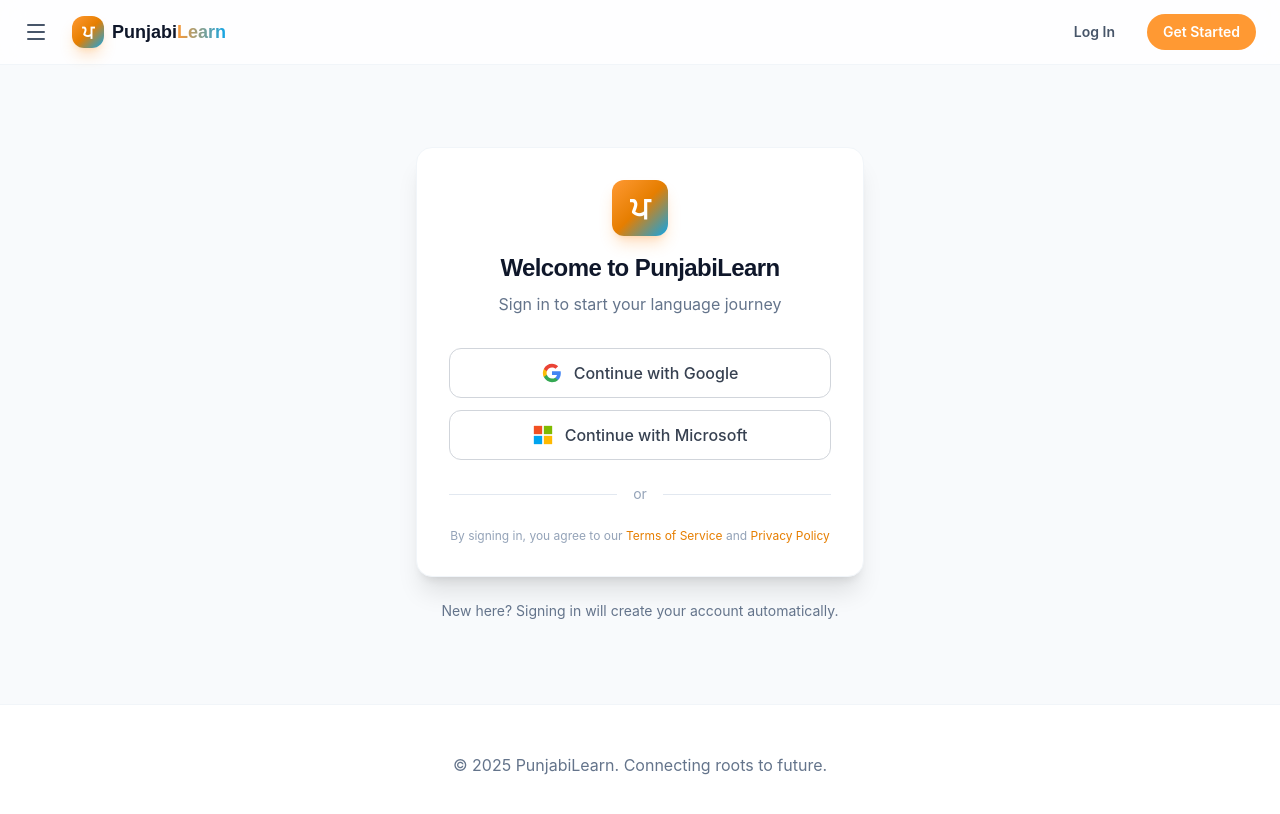
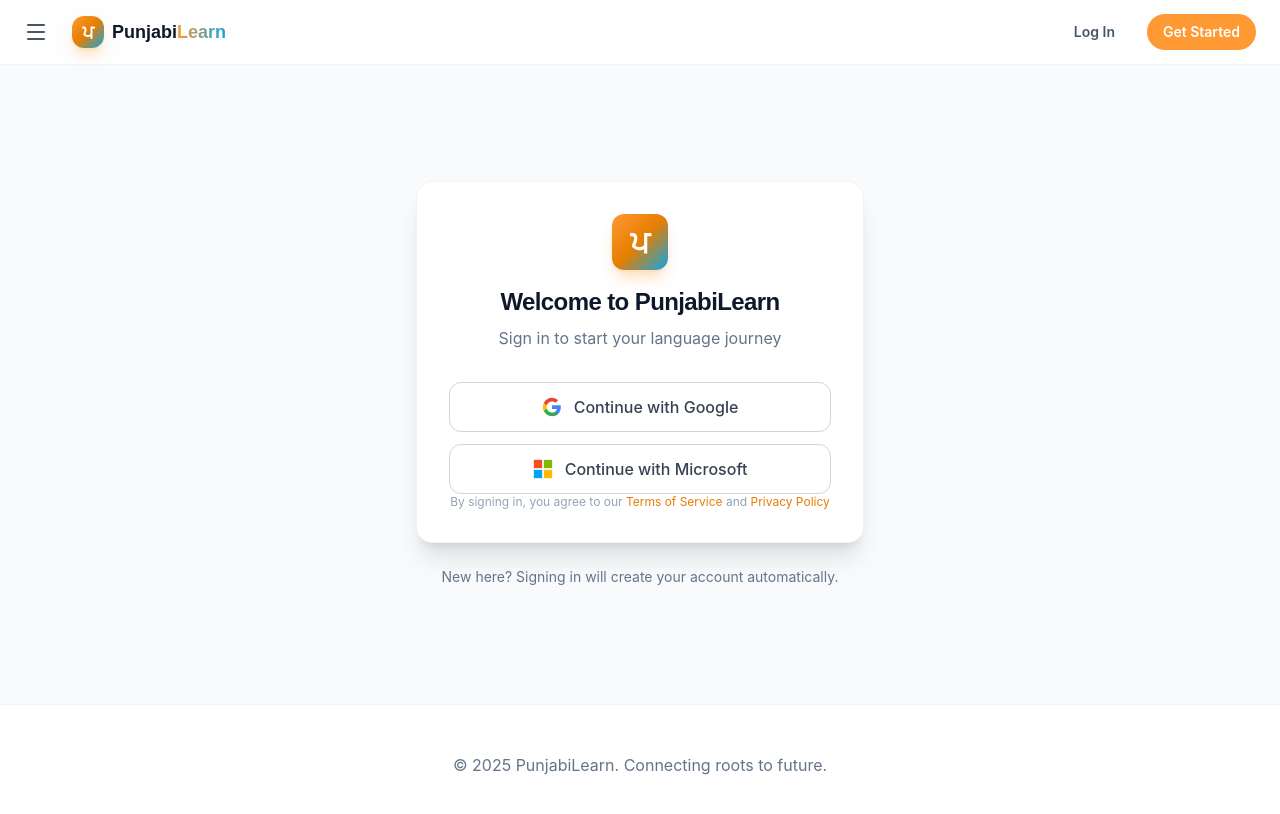
Before and after one commit to amitoj1996/learn-punjabi, a React (Vite) app: page /login in a window 1280 px wide. Shown: the top 814 px of the page. Built offline with nearby package versions, Linux system fonts and the light colour scheme; no server answers.

Commit message:
fix: Remove 'or' divider from login page

```diff
--- a/src/pages/LoginPage.tsx
+++ b/src/pages/LoginPage.tsx
@@ -94,13 +94,6 @@ export const LoginPage: React.FC = () => {
                             ))}
                         </motion.div>
 
-                        {/* Divider */}
-                        <div className="flex items-center gap-4 my-6">
-                            <div className="flex-1 h-px bg-secondary-200" />
-                            <span className="text-sm text-secondary-400">or</span>
-                            <div className="flex-1 h-px bg-secondary-200" />
-                        </div>
-
                         {/* Terms */}
                         <p className="text-xs text-secondary-400 text-center">
                             By signing in, you agree to our{' '}
```
